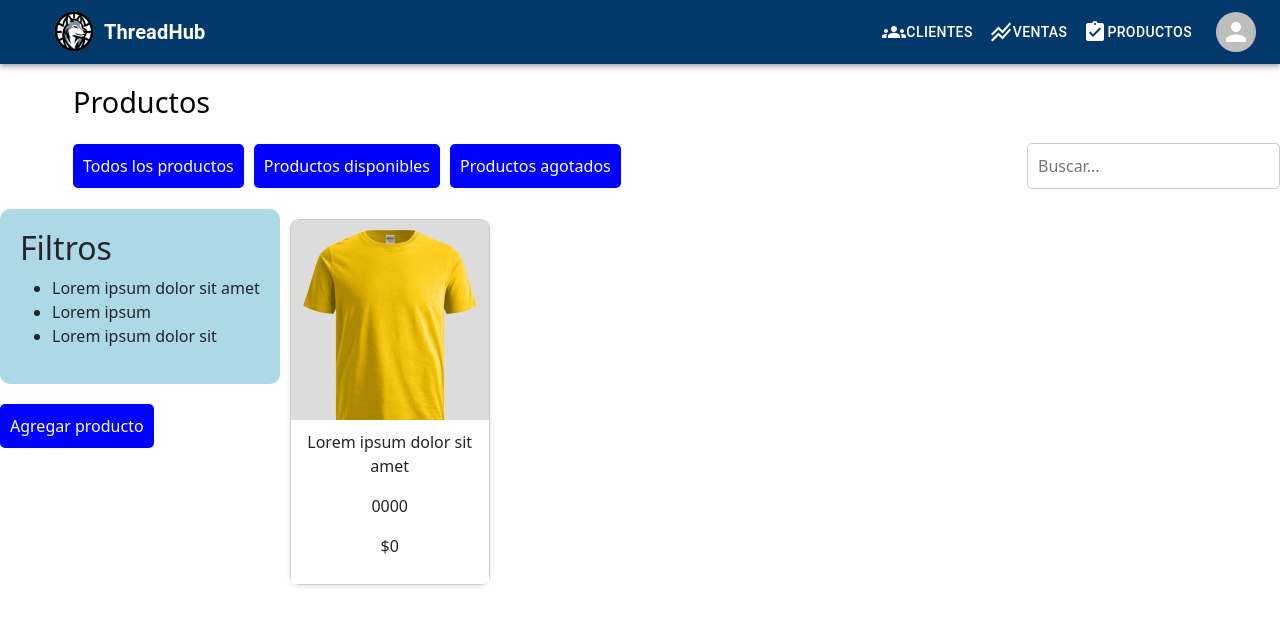
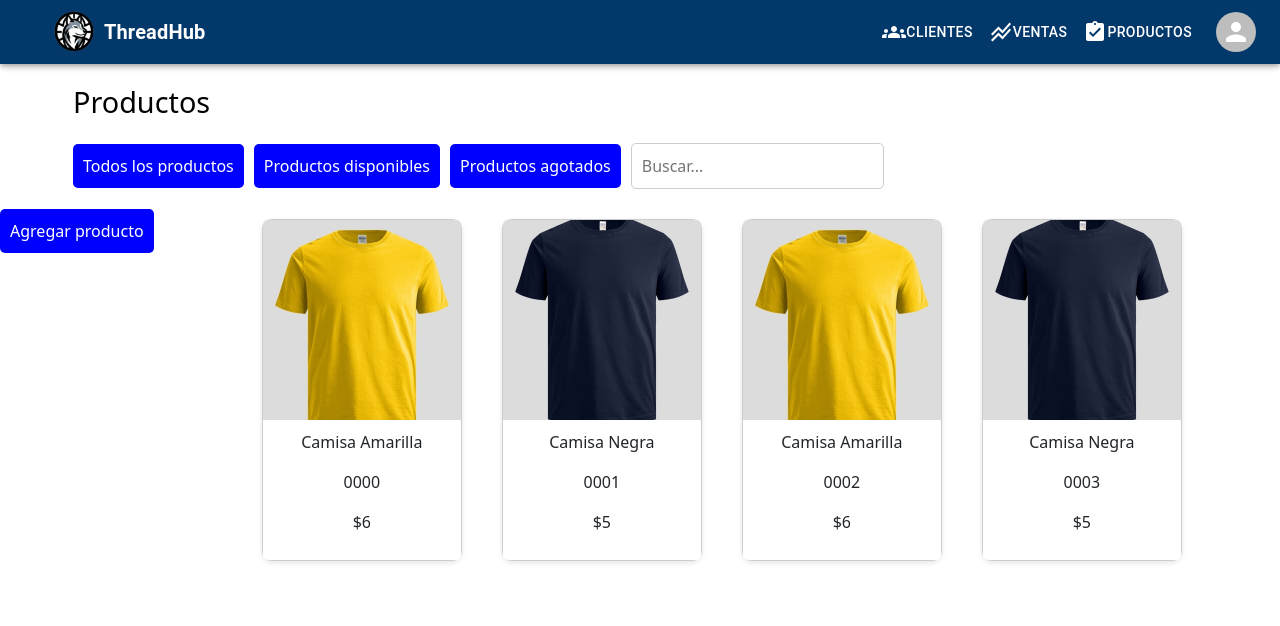
Before and after one commit to juansebmz/CRM-Industrial, a React (Create React App) app: page /Products in a window 1280 px wide. Shown: the top 626 px of the page. Built offline with nearby package versions, Linux system fonts and the light colour scheme.

Commit message:
modificacion pag productos v1

```diff
--- a/src/components/products.js
+++ b/src/components/products.js
@@ -2,8 +2,11 @@ import React, { useState } from 'react';
 import Appbar from './Appbar';
 
 const initialProducts = [
-  { descripcion: "Lorem ipsum dolor sit amet", codigo: "0000", precio: "$0", imagen: "camisaAmarilla.jpg", disponible: true },
-  // ... (el resto de tus productos)
+  { descripcion: "Camisa Amarilla", codigo: "0000", precio: "$6", imagen: "camisaAmarilla.jpg", disponible: true },
+  { descripcion: "Camisa Negra", codigo: "0001", precio: "$5", imagen: "camisaNegra.jpg", disponible: true },
+  { descripcion: "Camisa Amarilla", codigo: "0002", precio: "$6", imagen: "camisaAmarilla.jpg", disponible: true },
+  { descripcion: "Camisa Negra", codigo: "0003", precio: "$5", imagen: "camisaNegra.jpg", disponible: true },
+
 ];
 
 const buttonStyle = {
@@ -62,7 +65,7 @@ function Products() {
     descripcion: '',
     codigo: '',
     precio: '',
-    imagen: 'https://via.placeholder.com/150',
+    imagen: 'camisaAmarilla.jpg',
     disponible: true,
   });
 
@@ -94,7 +97,7 @@ function Products() {
       descripcion: '',
       codigo: '',
       precio: '',
-      imagen: 'https://via.placeholder.com/150',
+      imagen: 'camisaNegra.jpg',
       disponible: true,
     });
     setShowAddProduct(false);
@@ -113,26 +116,18 @@ function Products() {
           placeholder="Buscar..."
           value={busqueda}
           onChange={(e) => setBusqueda(e.target.value)}
-          style={{ marginLeft: 'auto', padding: '10px', borderRadius: '5px', border: '1px solid #ccc' }}
+          style={{ marginRight: 'auto', padding: '10px', borderRadius: '5px', border: '1px solid #ccc' }}
         />
       </div>
-      <div style={{ display: 'flex' }}>
+      <div style={{display: 'flex' }}>
         <div>
-          <div style={filterStyle}>
-            <h2>Filtros</h2>
-            <ul>
-              <li>Lorem ipsum dolor sit amet</li>
-              <li>Lorem ipsum</li>
-              <li>Lorem ipsum dolor sit</li>
-            </ul>
-          </div>
           <div>
             <button style={buttonStyle} onClick={() => setShowAddProduct(true)}>
               Agregar producto
             </button>
           </div>
         </div>
-        <div style={{ display: 'grid', gridTemplateColumns: 'repeat(4, 1fr)', gap: '20px' }}>
+        <div style={{ margin:'auto',display: 'grid', gridTemplateColumns: 'repeat(4, 1fr)', gap: '20px' }}>
           {productosFilter.map((producto, index) => (
             <ProductItem key={index} producto={producto} />
           ))}
```
